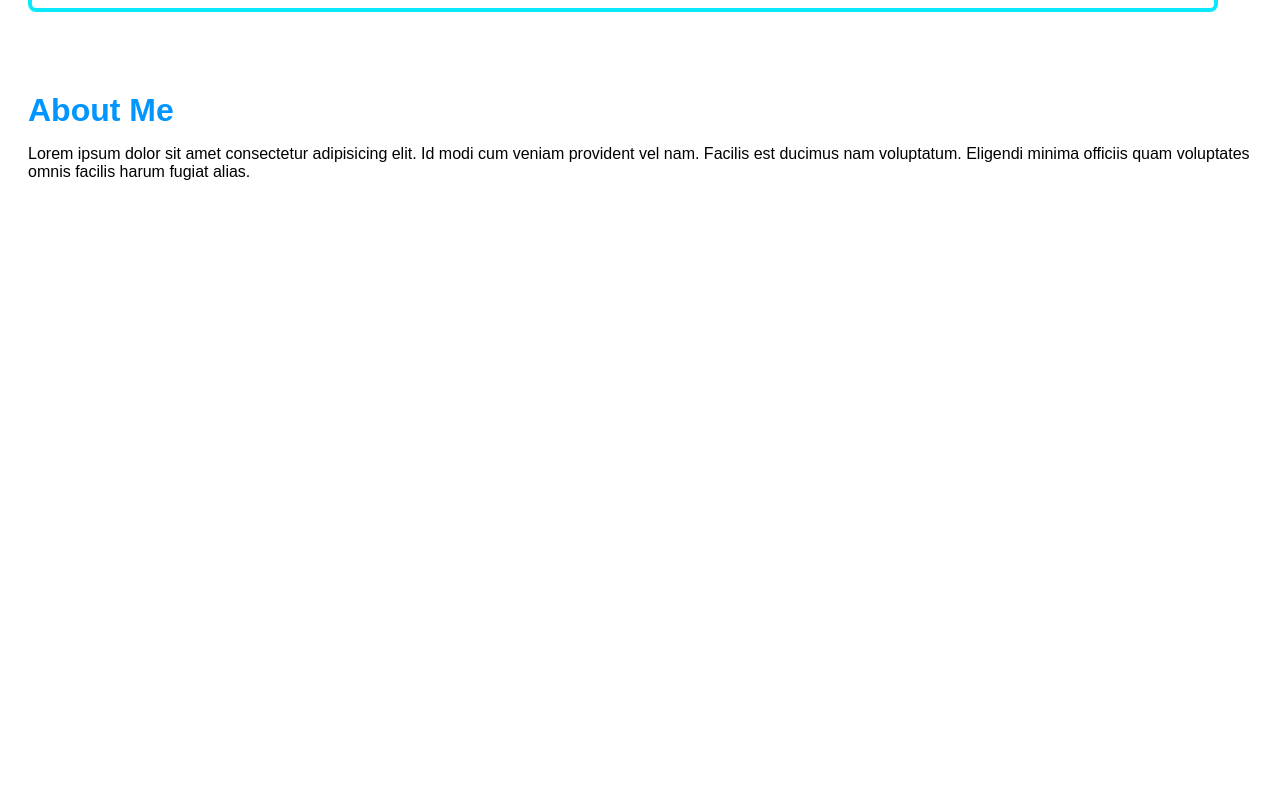
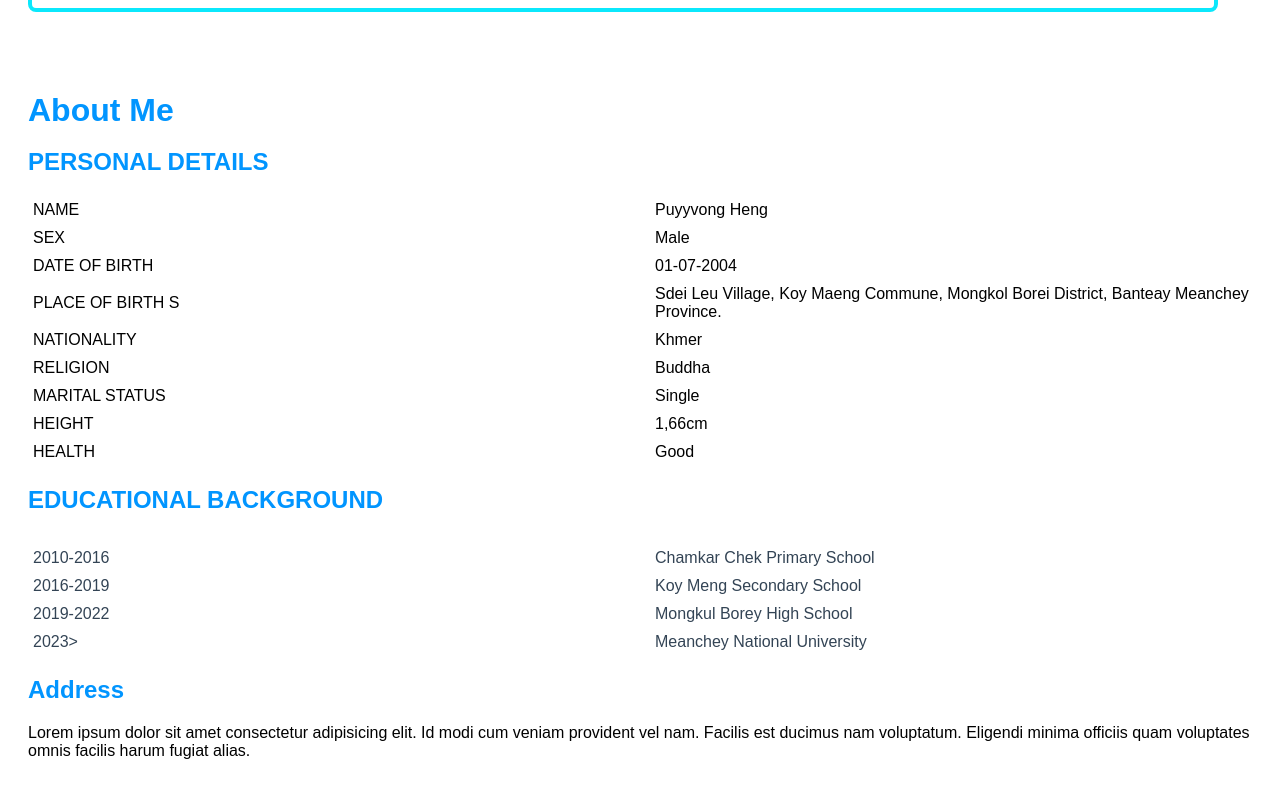
Before and after one commit to puyvongheng/KOY, a plain HTML site: page index.html in a window 1280 px wide. Shown: the part 2027-2825 px from the top of the page. Drawn offline with Linux system fonts and the light colour scheme.

Commit message:
Update index.html

```diff
--- a/index.html
+++ b/index.html
@@ -9,6 +9,10 @@
 
 
 <style>
+    td{
+        padding: 5px;
+    }
+
 
   </style>
 </head>
@@ -106,6 +110,95 @@
     <div class="section" id="section4">
         <h1>About Me</h1>
         <div>
+
+            <h2>PERSONAL DETAILS</h2>
+
+
+            <table style="border-collapse: collapse; width: 100%; height: 162px;" border="0">
+                <tbody>
+                <tr style="height: 18px;">
+                <td style="width: 50%; height: 18px;">NAME</td>
+                <td style="width: 50%; height: 18px;">Puyyvong Heng</td>
+                </tr>
+                <tr style="height: 18px;">
+                <td style="width: 50%; height: 18px;">SEX</td>
+                <td style="width: 50%; height: 18px;">Male</td>
+                </tr>
+                <tr style="height: 18px;">
+                <td style="width: 50%; height: 18px;">DATE OF BIRTH</td>
+                <td style="width: 50%; height: 18px;">01-07-2004</td>
+                </tr>
+                <tr style="height: 18px;">
+                <td style="width: 50%; height: 18px;">PLACE OF BIRTH S</td>
+                <td style="width: 50%; height: 18px;">Sdei Leu Village, Koy Maeng Commune, Mongkol Borei District, Banteay Meanchey Province.</td>
+                </tr>
+                <tr style="height: 18px;">
+                <td style="width: 50%; height: 18px;">NATIONALITY</td>
+                <td style="width: 50%; height: 18px;">Khmer</td>
+                </tr>
+                <tr style="height: 18px;">
+                <td style="width: 50%; height: 18px;">RELIGION</td>
+                <td style="width: 50%; height: 18px;">Buddha</td>
+                </tr>
+                <tr style="height: 18px;">
+                <td style="width: 50%; height: 18px;">MARITAL STATUS</td>
+                <td style="width: 50%; height: 18px;">Single</td>
+                </tr>
+                <tr style="height: 18px;">
+                <td style="width: 50%; height: 18px;">HEIGHT</td>
+                <td style="width: 50%; height: 18px;">1,66cm</td>
+                </tr>
+                <tr style="height: 18px;">
+                <td style="width: 50%; height: 18px;">HEALTH</td>
+                <td style="width: 50%; height: 18px;">Good</td>
+                </tr>
+                </tbody>
+                </table>
+
+
+            <div>
+
+
+                <h2>EDUCATIONAL BACKGROUND</h2>
+
+                <div style="text-align: center; color: #345; padding-top: 10px;">
+                    <table style="border-collapse: collapse; width: 100%;" border="0">
+                    <tbody>
+                    <tr>
+                    <td style="width: 50%; text-align: left;">2010-2016</td>
+                    <td style="width: 50%; text-align: left;">Chamkar Chek Primary School</td>
+                    </tr>
+                    <tr>
+                    <td style="width: 50%; text-align: left;">2016-2019</td>
+                    <td style="width: 50%; text-align: left;">Koy Meng Secondary School</td>
+                    </tr>
+                    <tr>
+                    <td style="width: 50%; text-align: left;">2019-2022</td>
+                    <td style="width: 50%; text-align: left;">Mongkul Borey High School</td>
+                    </tr>
+                    <tr>
+                    <td style="width: 50%; text-align: left;">2023&gt;</td>
+                    <td style="width: 50%; text-align: left;">Meanchey National University</td>
+                    </tr>
+                    </tbody>
+                    </table>
+
+                    </div>
+
+             <h2>  Address</h2>
+
+
+            </div>
+
+
+
+
+
+
+
+
+
+
             <p> Lorem ipsum dolor sit amet consectetur adipisicing elit. Id modi cum veniam provident vel nam. Facilis est ducimus nam voluptatum. Eligendi minima officiis quam voluptates omnis facilis harum fugiat alias.</p>
         </div>
     </div>
```
